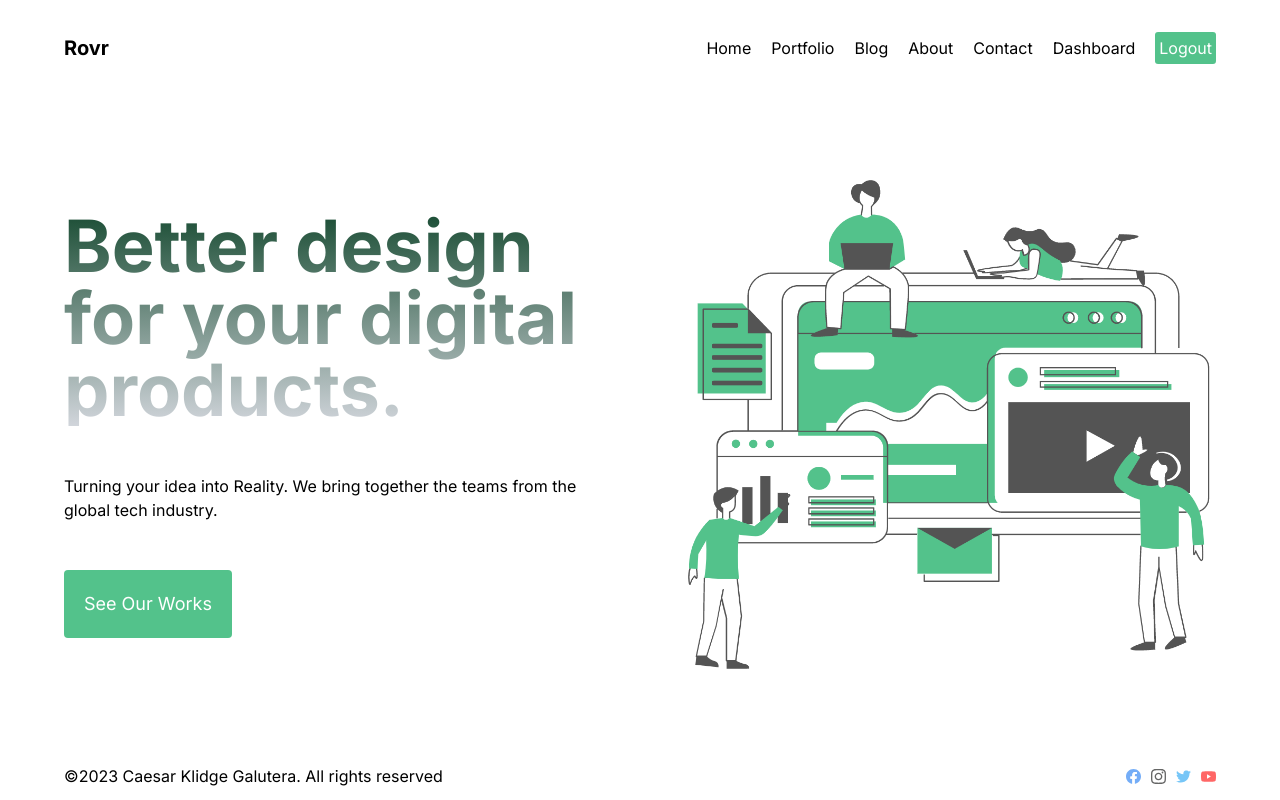
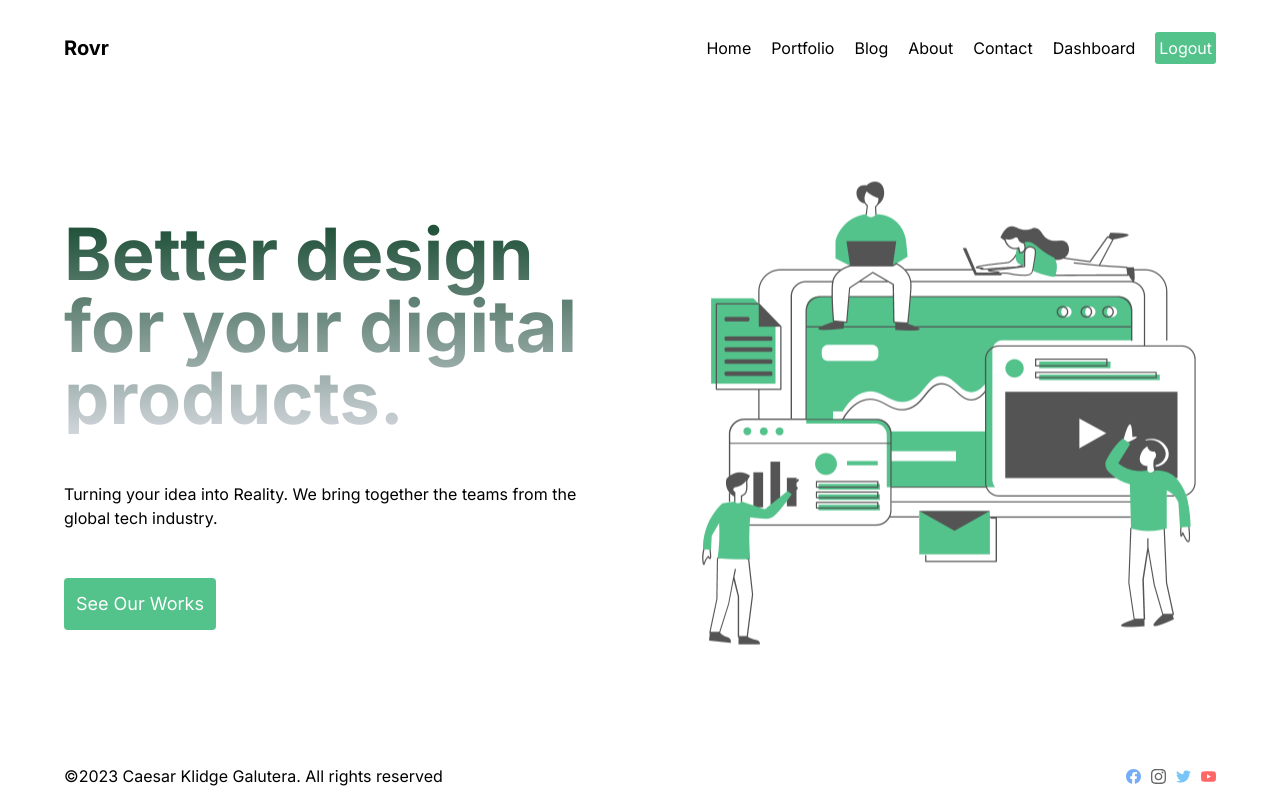
Before and after one commit to CaesarKlidgeGalutera/webprojectnextjs, a Next.js app: page / in a window 1280 px wide. Built offline with nearby package versions, Linux system fonts and the light colour scheme.

Commit message:
style(hero): add animation to hero image

```diff
--- a/src/app/contact/page.jsx
+++ b/src/app/contact/page.jsx
@@ -10,7 +10,7 @@ const Contact = () => {
       <div className="flex gap-24 items-center">
         <div className="flex-1 h-[31.25rem] relative">
           {" "}
-          <Image src={contact_photo} alt="contact_photo" fill={true} className="object-contain img_transition" />
+          <Image src={contact_photo} alt="contact_photo" fill={true} className="object-contain img_animation" />
         </div>
         <form className="flex-1 flex flex-col gap-5 text-xl font-bold">
           <input type="text" placeholder="name" />
--- a/src/app/page.jsx
+++ b/src/app/page.jsx
@@ -12,14 +12,14 @@ export default function Home() {
           Turning your idea into Reality. We bring together the teams from the
           global tech industry.
         </p>
-        <button className="text-lg cursor-pointer bg-primary-green border-none rounded w-max p-5 text-white">
+        <button className="text-lg cursor-pointer bg-primary-green border-none rounded w-max p-3 text-white">
           See Our Works
         </button>
       </div>
       <Image
         src={Hero}
         alt="Hero_photo"
-        className="flex-1 w-full h-[31.25rem] object-cover"
+        className="flex-1 w-full h-[31.25rem] object-contain img_animation"
       />
     </div>
   );
--- a/src/styles/globals.css
+++ b/src/styles/globals.css
@@ -44,7 +44,7 @@
     @apply p-1 border-none text-white bg-primary-green rounded-[0.19rem];
   }
 
-  .img_transition {
+  .img_animation {
     animation: move 3s infinite ease alternate;
   }
 }
```
